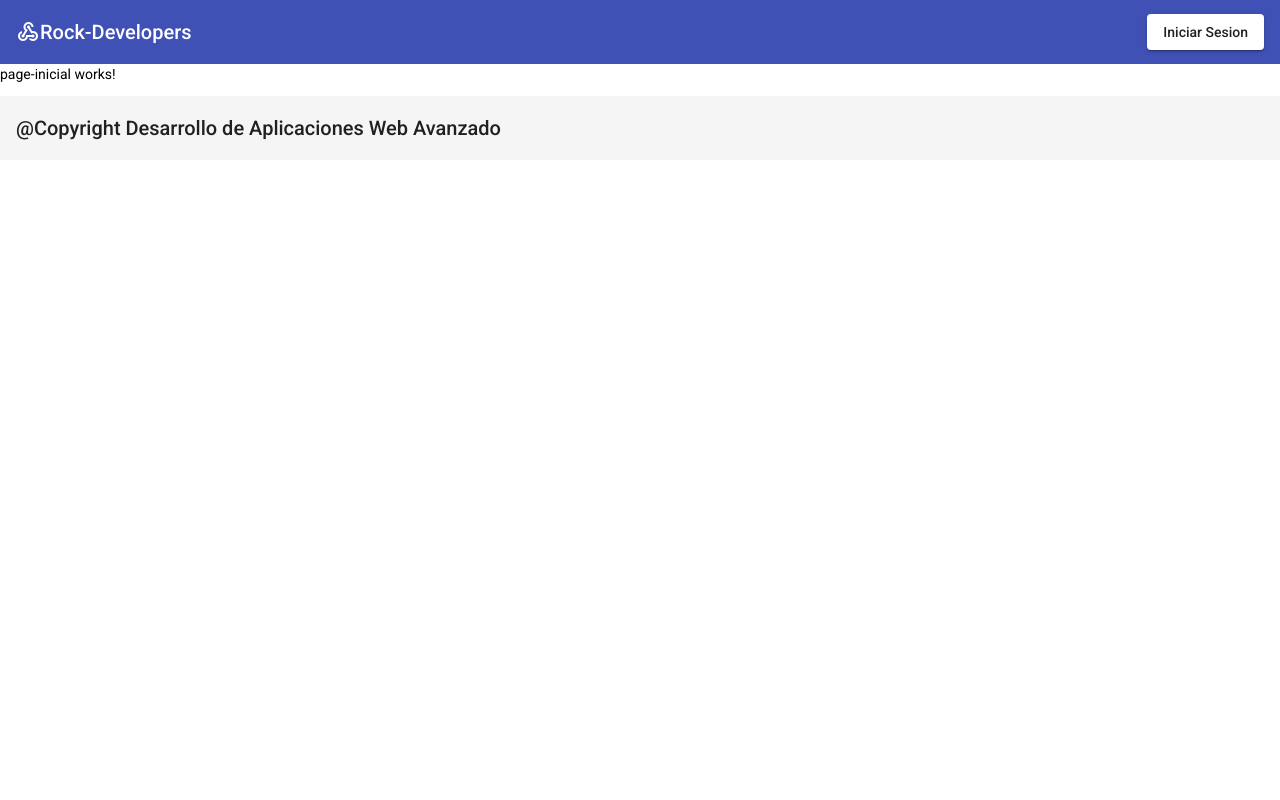
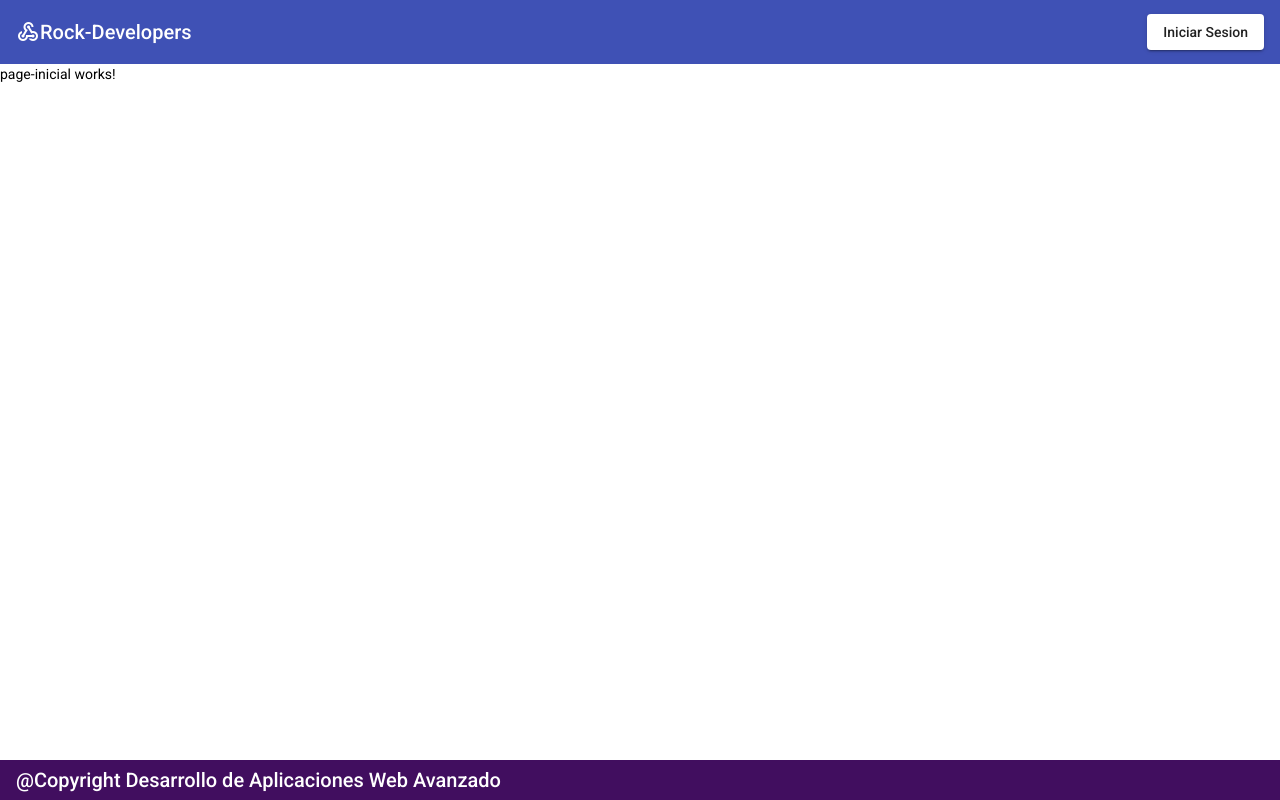
Before and after one commit to kenethrrizzo/dawa1, an Angular app: page / in a window 1280 px wide. Built offline with nearby package versions, Linux system fonts and the light colour scheme.

Commit message:
Footer diseño cambiado

```diff
--- a/src/app/footer/footer.component.css
+++ b/src/app/footer/footer.component.css
@@ -0,0 +1,8 @@
+.foot {
+    background-color: #410e5f;
+    position: absolute;
+    bottom: 0;
+    width: 100%;
+    height: 40px;
+    color: white;
+}
--- a/src/app/footer/footer.component.html
+++ b/src/app/footer/footer.component.html
@@ -1,3 +1,3 @@
-<mat-toolbar>
+<mat-toolbar class="foot">
 @Copyright Desarrollo de Aplicaciones Web Avanzado
 </mat-toolbar>
```
